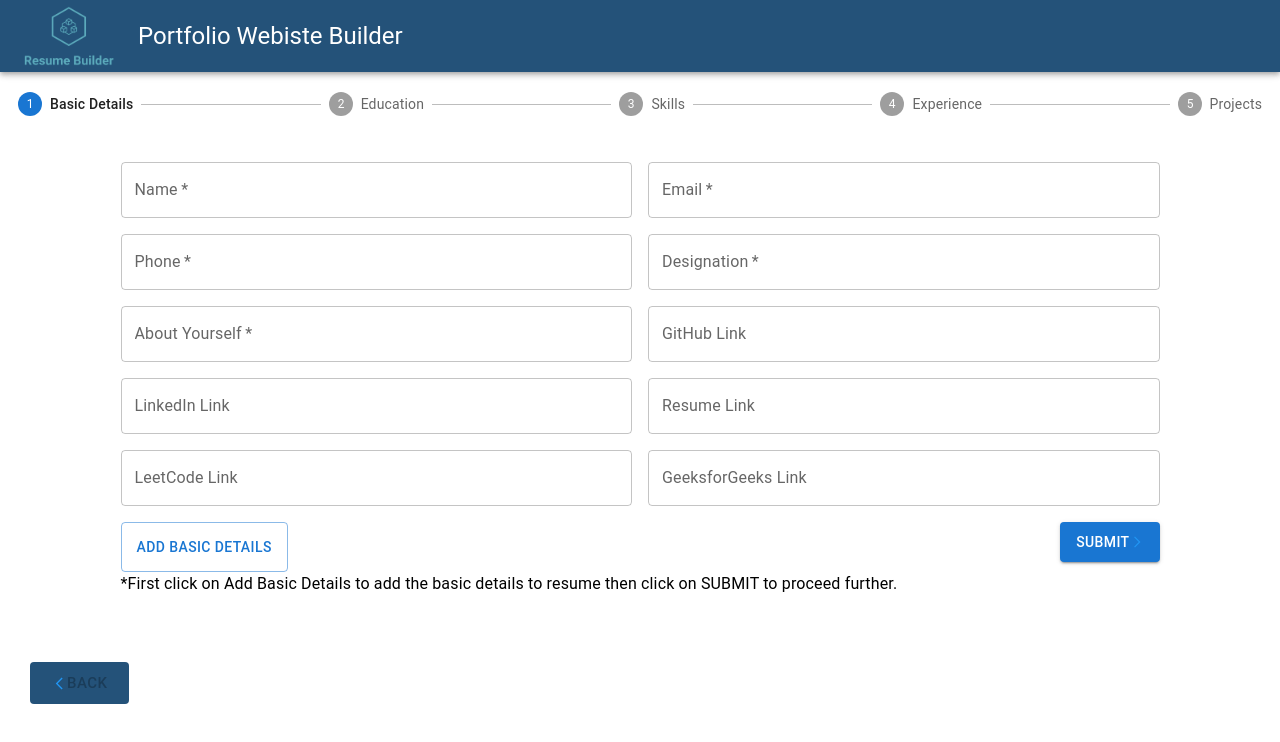
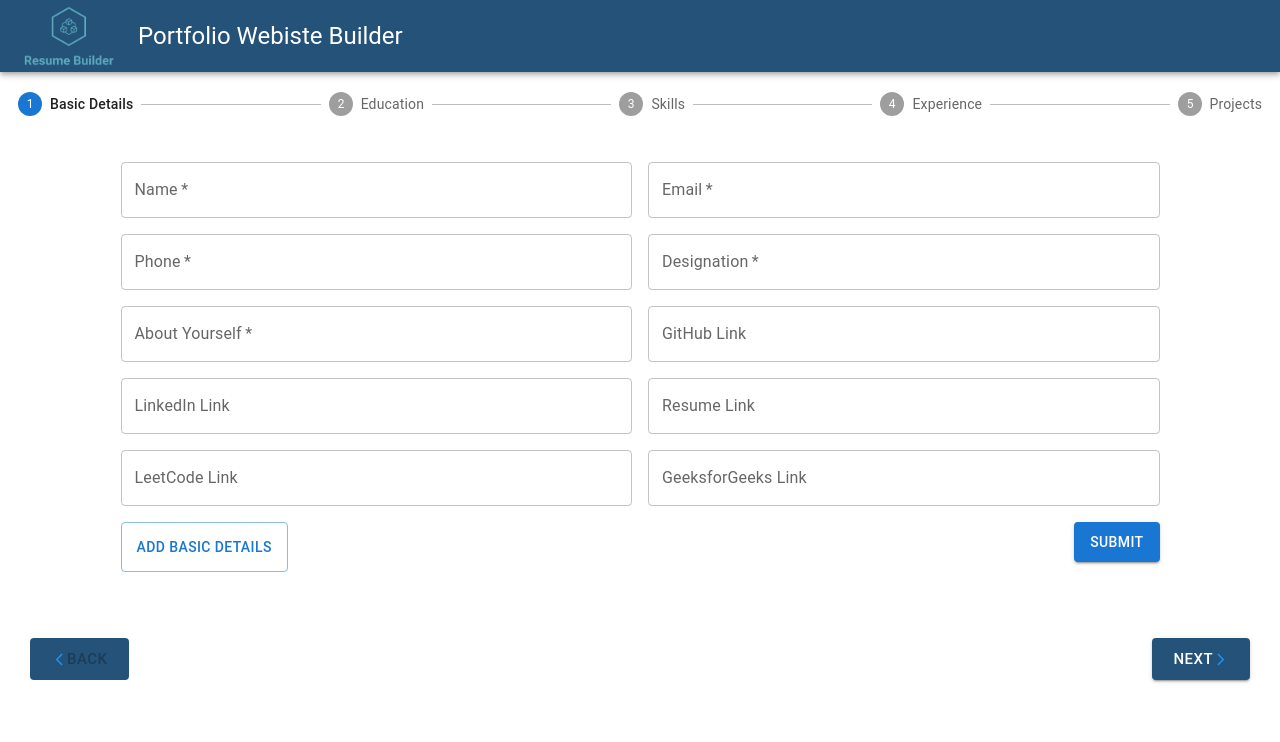
Before and after one commit to sangrammohapatra/resumeform, a React (Create React App) app: page /DisplayDetails in a window 1280 px wide. Shown: the top 742 px of the page. Built offline with nearby package versions, Linux system fonts and the light colour scheme.

Commit message:
Changing to Previous stage

```diff
--- a/src/Components/Form/BasicDetailsForm.jsx
+++ b/src/Components/Form/BasicDetailsForm.jsx
@@ -1,4 +1,4 @@
-import React, { useState } from "react";
+import React, { useEffect, useState } from "react";
 import { TextField, Button, Grid, Box } from "@mui/material";
 import Styles from "./BasicDetails.module.css";
 import {
@@ -9,7 +9,6 @@ import {
   Typography,
 } from "@mui/material";
 import DeleteIcon from "@mui/icons-material/Delete";
-import { FcNext } from "react-icons/fc";
 
 const BasicDetailsForm = ({ resumeData, setResumeData, onSubmit }) => {
   const [name, setName] = useState("");
@@ -79,7 +78,8 @@ const BasicDetailsForm = ({ resumeData, setResumeData, onSubmit }) => {
     });
 
     console.log("Basic Details Form Data:", basicDetails);
-    onSubmit();
+    console.log("Resume data", resumeData);
+    onSubmit(basicDetails);
     setFlag(true);
   };
 
@@ -359,18 +359,16 @@ const BasicDetailsForm = ({ resumeData, setResumeData, onSubmit }) => {
               color="primary"
               onClick={handleFinish}
             >
-              Submit <FcNext />
+              Submit
             </Button>
           </Grid>
         </Grid>
-        <Typography>
-          *First click on Add Basic Details to add the basic details to resume
-          then click on SUBMIT to proceed further.
-        </Typography>
       </Box>
     </form>
   );
-
+  useEffect(() => {
+    console.log(flag);
+  }, [flag]);
   return (
     <Box>
       {flag ? (
--- a/src/Components/Form/EducationDetails.jsx
+++ b/src/Components/Form/EducationDetails.jsx
@@ -14,7 +14,6 @@ import dayjs from "dayjs";
 import moment from "moment";
 import { IconButton, Typography } from "@mui/material";
 import DeleteIcon from "@mui/icons-material/Delete";
-import { FcNext } from "react-icons/fc";
 
 const EducationForm = (props) => {
   const [instituteName, setInstituteName] = useState("");
@@ -91,7 +90,7 @@ const EducationForm = (props) => {
       education: education,
     });
     console.log("Education Form Data:", education);
-    props.onSubmit();
+    props.onSubmit(education);
     setFlag(true);
   };
 
@@ -204,7 +203,7 @@ const EducationForm = (props) => {
             color="primary"
             onClick={handleFinish}
           >
-            Submit <FcNext />
+            Submit
           </Button>
         </Grid>
       </Grid>
--- a/src/Components/Form/ExperienceForm.jsx
+++ b/src/Components/Form/ExperienceForm.jsx
@@ -19,7 +19,6 @@ import ExpandMoreIcon from "@mui/icons-material/ArrowDropDown";
 import dayjs from "dayjs";
 import moment from "moment";
 import DeleteIcon from "@mui/icons-material/Delete";
-import { FcNext } from "react-icons/fc";
 
 const ExperienceForm = (props) => {
   const [companyName, setCompanyName] = useState("");
@@ -85,7 +84,7 @@ const ExperienceForm = (props) => {
       experience: experience,
     });
     console.log("Experience Form Data:", experience);
-    props.onSubmit();
+    props.onSubmit(experience);
   };
 
   const editDetailsHandler = (index) => {
@@ -225,7 +224,7 @@ const ExperienceForm = (props) => {
             color="primary"
             onClick={handleFinish}
           >
-            Submit <FcNext />
+            Submit
           </Button>
         </Grid>
       </Grid>
--- a/src/Components/Form/ProjectsForm.jsx
+++ b/src/Components/Form/ProjectsForm.jsx
@@ -7,7 +7,6 @@ import ExpandMoreIcon from "@mui/icons-material/ArrowDropDown";
 import Styles from "./ProjectsForm.module.css";
 import Typography from "@mui/material/Typography";
 import DeleteIcon from "@mui/icons-material/Delete";
-import { FcApproval } from "react-icons/fc";
 
 const ProjectForm = (props) => {
   const [title, setTitle] = useState("");
@@ -18,9 +17,9 @@ const ProjectForm = (props) => {
   const [projects, setProjects] = useState([]);
   const [flag, setFlag] = useState(true);
   const [editIndex, setEditIndex] = useState(null);
-  const [expanded, setExpanded] = useState(false);
+  const [expanded, setExpanded] = React.useState(false);
 
-  const handleChange = (panel) => (isExpanded) => {
+  const handleChange = (panel) => (event, isExpanded) => {
     setExpanded(isExpanded ? panel : false);
   };
 
@@ -39,9 +38,9 @@ const ProjectForm = (props) => {
       links: { github: githubLink, website: deployedLink, images: driveLinks },
     };
     if (editIndex !== null) {
-      const updatedProjects = [...projects];
-      updatedProjects[editIndex] = formData;
-      setProjects(updatedProjects);
+      const updatedEducation = [...projects];
+      updatedEducation[editIndex] = formData;
+      setProjects(updatedEducation);
       setEditIndex(null);
     } else {
       setProjects([...projects, formData]);
@@ -60,15 +59,15 @@ const ProjectForm = (props) => {
       projects: projects,
     });
     console.log("Project Form Data:", projects);
-    props.onSubmit();
+    props.onSubmit(projects);
   };
 
   const editDetailsHandler = (index) => {
     setTitle(projects[index].title);
     setContent(projects[index].content);
-    setGithubLink(projects[index].links.github);
-    setDriveLinks(projects[index].links.images);
-    setDeployedLink(projects[index].links.website);
+    setGithubLink(projects[index].githubLink);
+    setDriveLinks(projects[index].driveLinks);
+    setDeployedLink(projects[index].deployedLink);
     setEditIndex(index);
   };
 
@@ -181,7 +180,7 @@ const ProjectForm = (props) => {
               color="primary"
               onClick={handleFinish}
             >
-              Submit <FcApproval />
+              Submit
             </Button>
           </Grid>
         </Grid>
@@ -229,34 +228,16 @@ const ProjectForm = (props) => {
                     </AccordionSummary>
                     <AccordionDetails>
                       {Object.keys(item).map((key, index) => {
-                        if (key === "links") {
-                          return Object.keys(item[key]).map((itm, indx) => {
-                            if (itm === "images") {
-                              return Object.keys(item[key].itm).map(
-                                (ele, ind) => (
+                        if (key === "contact") {
+                          return Object.keys(item[key]).map((itm, indx) => (
                             <Typography
                               variant="body2"
-                                    color="black"
-                                    key={ind}
-                                  >
-                                    {`${ele.toUpperCase()} : ${
-                                      item[key][itm][ele]
-                                    }`}
-                                  </Typography>
-                                )
-                              );
-                            }
-
-                            return (
-                              <Typography
-                                variant="body2"
-                                color="black"
+                              color="text.secondary"
                               key={indx}
                             >
                               {`${itm.toUpperCase()} : ${item[key][itm]}`}
                             </Typography>
-                            );
-                          });
+                          ));
                         }
                         return (
                           <Typography variant="body2" color="black" key={index}>
--- a/src/Components/Form/SkillsForm.jsx
+++ b/src/Components/Form/SkillsForm.jsx
@@ -3,7 +3,6 @@ import { TextField, Button, Grid, Box } from "@mui/material";
 import Styles from "./SkillsForm.module.css";
 import Chip from "@mui/material/Chip";
 import Autocomplete from "@mui/material/Autocomplete";
-import { FcNext } from "react-icons/fc";
 
 const options = [
   "Node JS",
@@ -51,7 +50,7 @@ const SkillsForm = (props) => {
       skills: formData,
     });
     console.log("Skills Form Data:", formData);
-    props.onSubmit();
+    props.onSubmit(formData);
   };
 
   return (
@@ -104,7 +103,7 @@ const SkillsForm = (props) => {
               onClick={handleFinish}
               sx={{ height: "40px" }}
             >
-              Submit <FcNext />
+              Submit
             </Button>
           </Grid>
         </Grid>
--- a/src/Components/UI/Stepper.jsx
+++ b/src/Components/UI/Stepper.jsx
@@ -6,7 +6,7 @@ import SkillsForm from "../Form/SkillsForm";
 import ExperienceForm from "../Form/ExperienceForm";
 import ProjectsForm from "../Form/ProjectsForm";
 import Styles from "./Stepper.module.css";
-import { FcPrevious } from "react-icons/fc";
+import { FcNext, FcPrevious, FcApproval } from "react-icons/fc";
 
 const steps = [
   "Basic Details",
@@ -35,7 +35,8 @@ const FormStepper = (props) => {
     console.log("Data", resumeData);
   }, [resumeData]);
 
-  const handleNext = () => {
+  const handleNext = (data) => {
+    console.log(data);
     setActiveStep((prevActiveStep) => prevActiveStep + 1);
     console.log(resumeData);
   };
@@ -146,6 +147,22 @@ const FormStepper = (props) => {
                   Back
                 </>
               </Button>
+              <Button
+                size="large"
+                variant="contained"
+                onClick={handleNext}
+                style={{ backgroundColor: "#245279" }}
+              >
+                {activeStep === steps.length - 1 ? (
+                  <>
+                    Submit <FcApproval />
+                  </>
+                ) : (
+                  <>
+                    Next <FcNext />
+                  </>
+                )}
+              </Button>
             </div>
           </div>
         )}
```
Lines whose indentation alone changed are shown as unchanged.
